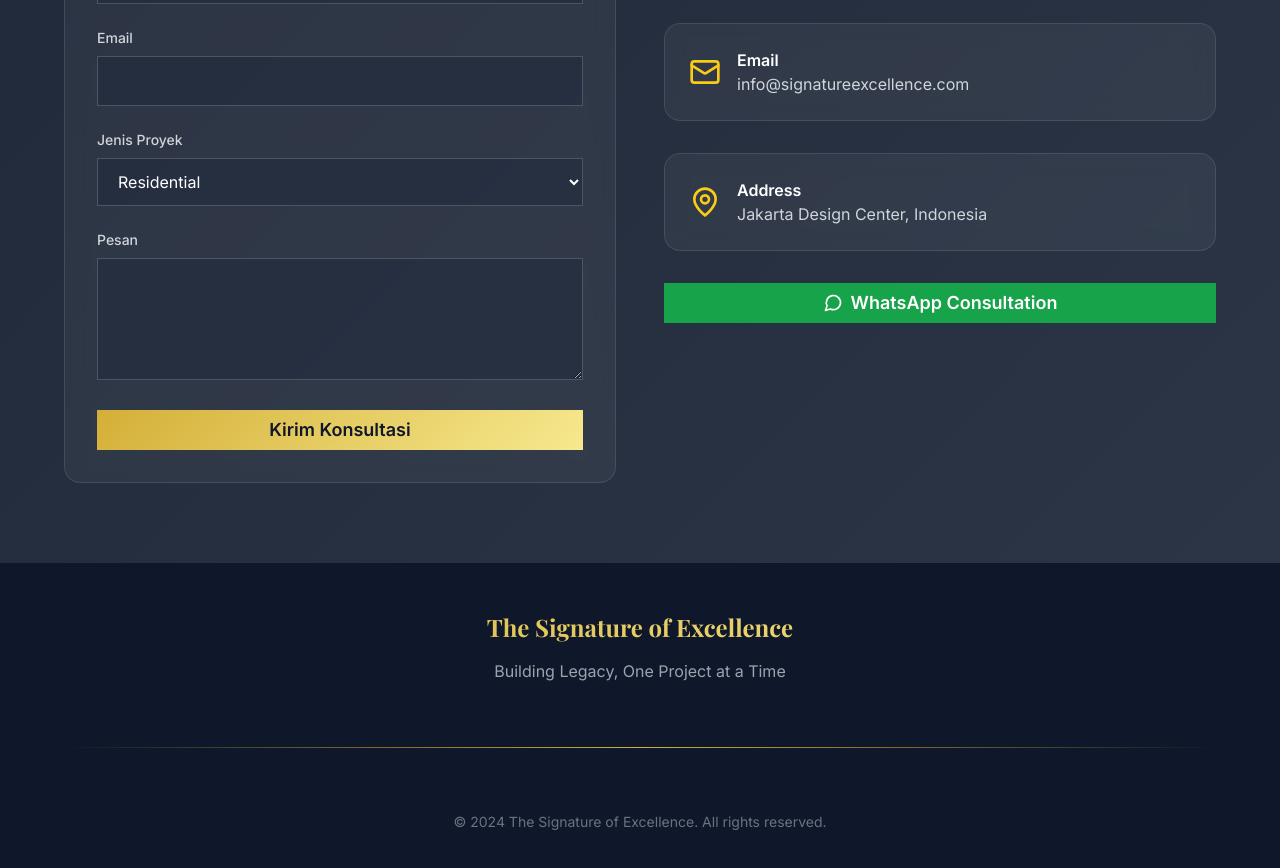
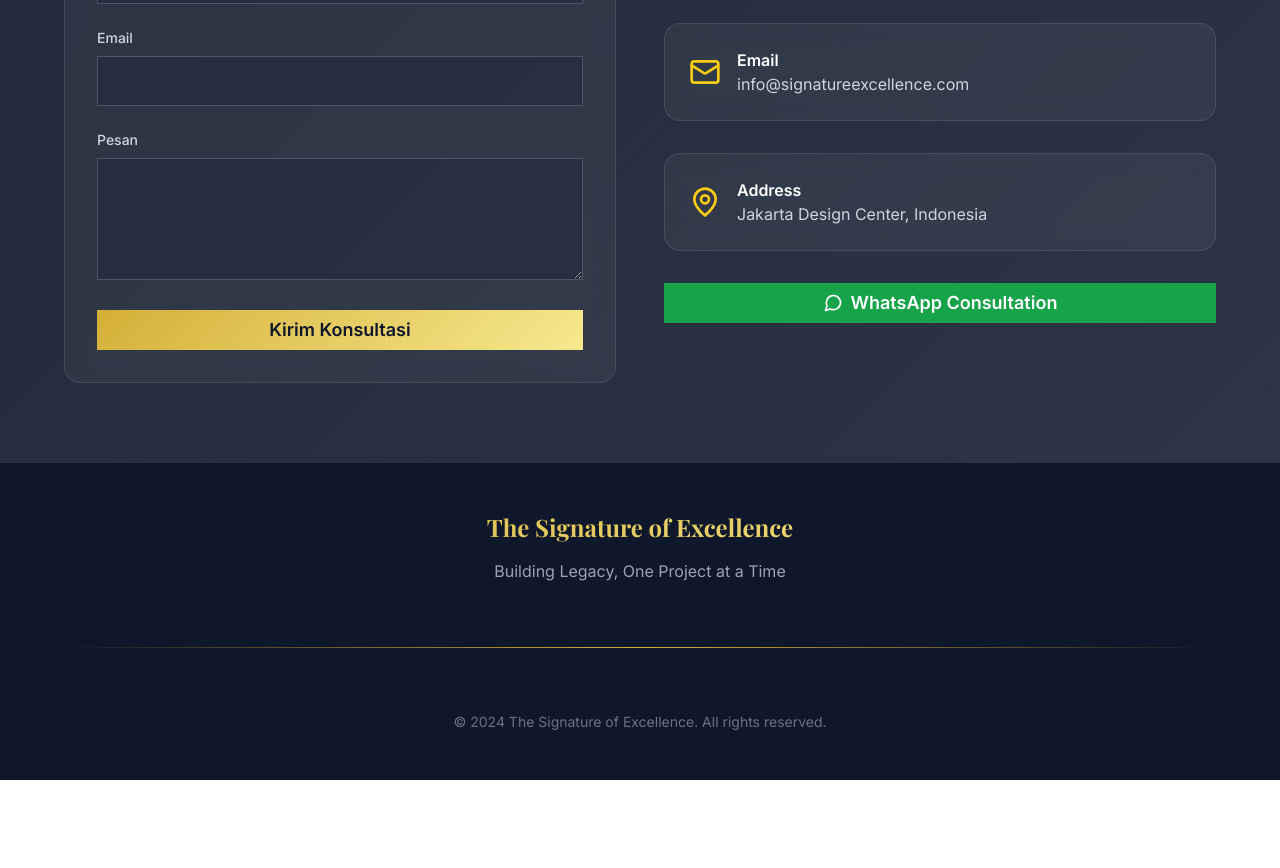
Before and after one commit to Rzkyjlnsyh/company-profile, a React (Vite) app: page / in a window 1280 px wide. Shown: the part 4760-5628 px from the top of the page. After the commit the page ends 5540 px from the top, so only its background shows below. Built offline with nearby package versions, Linux system fonts and the light colour scheme.

Commit message:
form kontak direct wa

```diff
--- a/src/App.jsx
+++ b/src/App.jsx
@@ -114,7 +114,6 @@ function App() {
         form: {
           name: 'Nama Lengkap',
           email: 'Email',
-          project: 'Jenis Proyek',
           message: 'Pesan',
           submit: 'Kirim Konsultasi'
         },
@@ -226,7 +225,6 @@ function App() {
         form: {
           name: 'Full Name',
           email: 'Email',
-          project: 'Project Type',
           message: 'Message',
           submit: 'Send Consultation'
         },
@@ -243,17 +241,28 @@ function App() {
 
   const handleSubmit = (e) => {
     e.preventDefault();
+    const formData = new FormData(e.target);
+    const name = formData.get('name');
+    const email = formData.get('email');
+    const message = formData.get('message');
+
+    // Format pesan untuk WhatsApp
+    const whatsappMessage = `Halo, saya ${name}. Email: ${email}. Pesan: ${message}`;
+    const encodedMessage = encodeURIComponent(whatsappMessage);
+    const whatsappUrl = `https://wa.me/6281330229771?text=${encodedMessage}`;
+
+    // Arahkan ke WhatsApp
+    window.open(whatsappUrl, '_blank');
+
     toast({
-      title: "🚧 Fitur ini belum diimplementasikan—tapi jangan khawatir! Anda bisa memintanya di prompt berikutnya! 🚀",
+      title: "Berhasil! Anda akan diarahkan ke WhatsApp.",
       duration: 5000,
     });
   };
 
   const handleWhatsApp = () => {
-    toast({
-      title: "🚧 Fitur ini belum diimplementasikan—tapi jangan khawatir! Anda bisa memintanya di prompt berikutnya! 🚀",
-      duration: 5000,
-    });
+    const whatsappUrl = `https://wa.me/6281330229771`;
+    window.open(whatsappUrl, '_blank');
   };
 
   const scrollToSection = (sectionId) => {
@@ -675,6 +684,7 @@ function App() {
                     </label>
                     <input
                       type="text"
+                      name="name"
                       className="w-full px-4 py-3 bg-slate-800/50 border border-gray-600 rounded-lg focus:ring-2 focus:ring-yellow-400 focus:border-transparent text-white"
                       required
                     />
@@ -685,20 +695,10 @@ function App() {
                     </label>
                     <input
                       type="email"
+                      name="email"
                       className="w-full px-4 py-3 bg-slate-800/50 border border-gray-600 rounded-lg focus:ring-2 focus:ring-yellow-400 focus:border-transparent text-white"
                       required
                     />
-                  </div>
-                  <div>
-                    <label className="block text-sm font-medium text-gray-300 mb-2">
-                      {t.contact.form.project}
-                    </label>
-                    <select className="w-full px-4 py-3 bg-slate-800/50 border border-gray-600 rounded-lg focus:ring-2 focus:ring-yellow-400 focus:border-transparent text-white">
-                      <option>Residential</option>
-                      <option>Commercial</option>
-                      <option>Industrial</option>
-                      <option>Hospitality</option>
-                    </select>
                   </div>
                   <div>
                     <label className="block text-sm font-medium text-gray-300 mb-2">
@@ -706,6 +706,7 @@ function App() {
                     </label>
                     <textarea
                       rows={4}
+                      name="message"
                       className="w-full px-4 py-3 bg-slate-800/50 border border-gray-600 rounded-lg focus:ring-2 focus:ring-yellow-400 focus:border-transparent text-white"
                       required
                     ></textarea>
```
